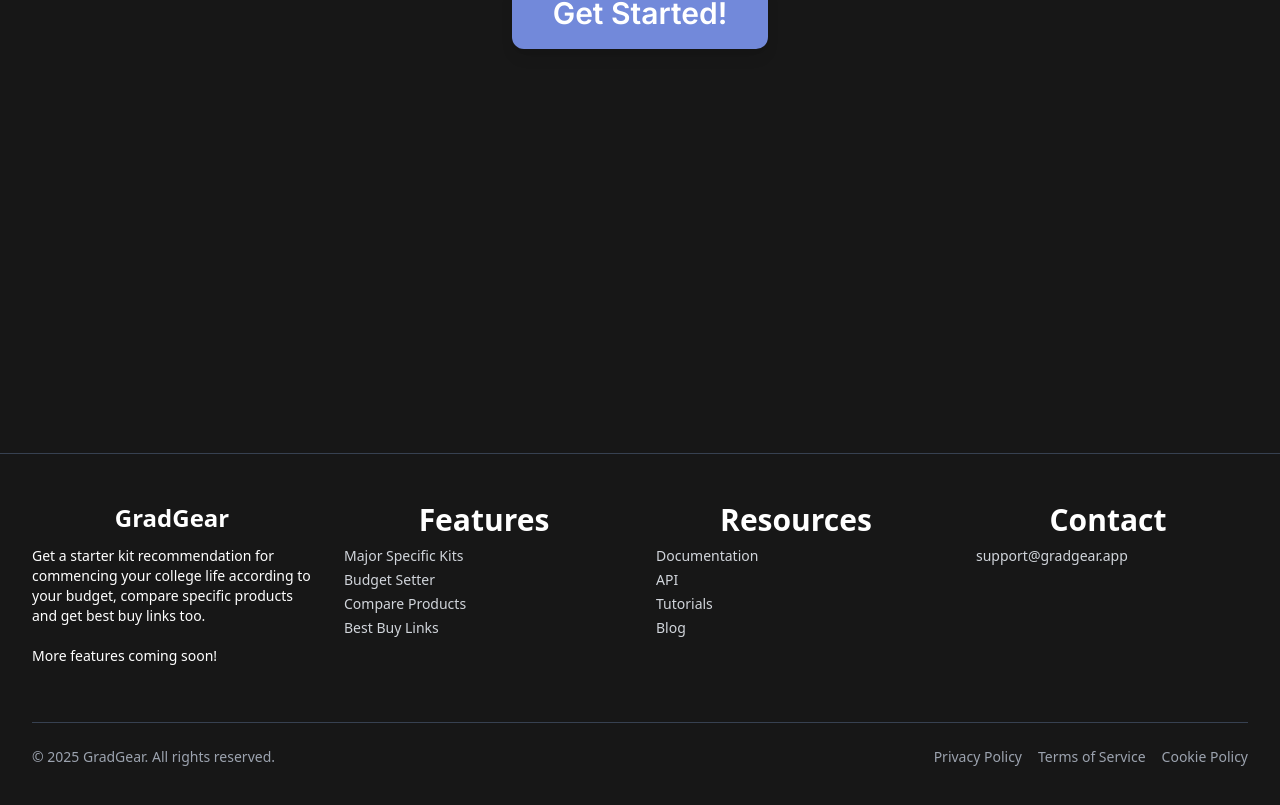
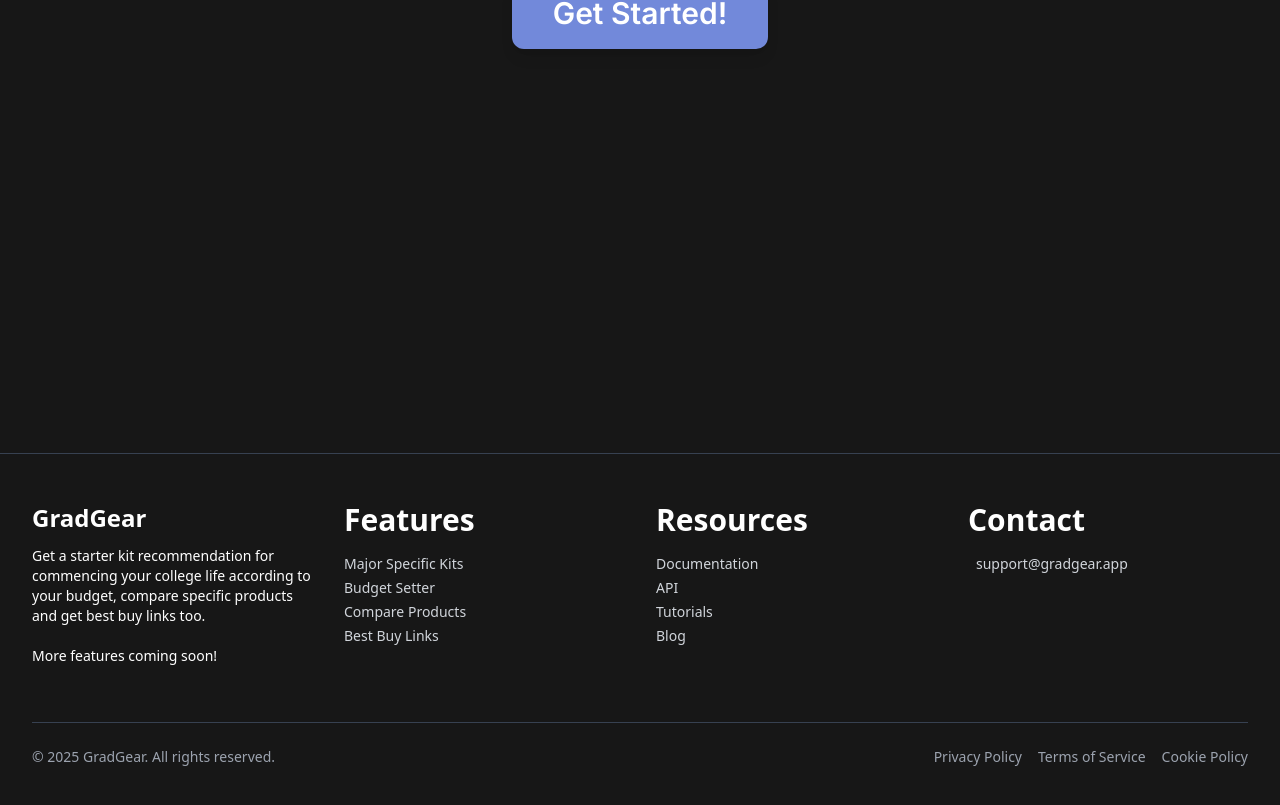
Before and after one commit to Yolo-Twice/GradGear, a React (Vite) app: page / in a window 1280 px wide. Shown: the part 695-1500 px from the top of the page. Built offline with nearby package versions, Linux system fonts and the light colour scheme.

Commit message:
UPDATED FOOTER WITH TEXT ALIGNED TO LEFT

```diff
--- a/src/footer.jsx
+++ b/src/footer.jsx
@@ -4,9 +4,9 @@ export default function Footer() {
       <div className="max-w-7xl mx-auto grid grid-cols-1 md:grid-cols-4 gap-8">
         {/* Branding */}
         <div>
-          <h2 className="text-2xl font-bold mb-3">GradGear</h2>
-          <p className="text-sm mb-4">
-            Get a starter kit recommendation for commencing your college life according to your budget, compare specific products and get best buy links too. <br /> <br /> More features coming soon!
+          <h2 className="text-2xl font-bold mb-3 text-left">GradGear</h2>
+          <p className="text-sm mb-4 text-left">
+            Get a starter kit recommendation for commencing your college life according to your budget, compare specific products and get best buy links too. <br /><br /> More features coming soon!
           </p>
           <div className="flex space-x-4">
             <a href="#" aria-label="Twitter"><i className="fab fa-twitter text-xl"></i></a>
@@ -16,9 +16,9 @@ export default function Footer() {
         </div>
 
         {/* Features */}
-        <div>
-          <h3 className="font-semibold mb-2">Features</h3>
-          <ul className="space-y-1 text-sm text-gray-300">
+        <div className="text-left">
+          <h3 className="font-semibold text-left">Features</h3>
+          <ul className="space-y-1 text-sm text-gray-300 mt-2">
             <li><a href="#">Major Specific Kits</a></li>
             <li><a href="#">Budget Setter</a></li>
             <li><a href="#">Compare Products</a></li>
@@ -27,9 +27,9 @@ export default function Footer() {
         </div>
 
         {/* Resources */}
-        <div>
-          <h3 className="font-semibold mb-2">Resources</h3>
-          <ul className="space-y-1 text-sm text-gray-300">
+        <div className="text-left">
+          <h3 className="font-semibold text-left">Resources</h3>
+          <ul className="space-y-1 text-sm text-gray-300 mt-2">
             <li><a href="#">Documentation</a></li>
             <li><a href="#">API</a></li>
             <li><a href="#">Tutorials</a></li>
@@ -38,9 +38,9 @@ export default function Footer() {
         </div>
 
         {/* Contact */}
-        <div>
-          <h3 className="font-semibold mb-2">Contact</h3>
-          <p className="text-sm text-gray-300">
+        <div className="text-left">
+          <h3 className="font-semibold text-left">Contact</h3>
+          <p className="text-sm text-gray-300 mt-2">
             <i className="far fa-envelope mr-2"></i> support@gradgear.app
           </p>
         </div>
@@ -48,7 +48,7 @@ export default function Footer() {
 
       {/* Bottom Bar */}
       <div className="border-t border-gray-700 mt-10 pt-6 flex flex-col md:flex-row justify-between items-center text-sm text-gray-400">
-        <p className="mb-2 md:mb-0">© 2025 GradGear. All rights reserved.</p>
+        <p className="mb-2 md:mb-0 text-left md:text-center">© 2025 GradGear. All rights reserved.</p>
         <div className="space-x-4">
           <a href="#" className="hover:text-white">Privacy Policy</a>
           <a href="#" className="hover:text-white">Terms of Service</a>
```
